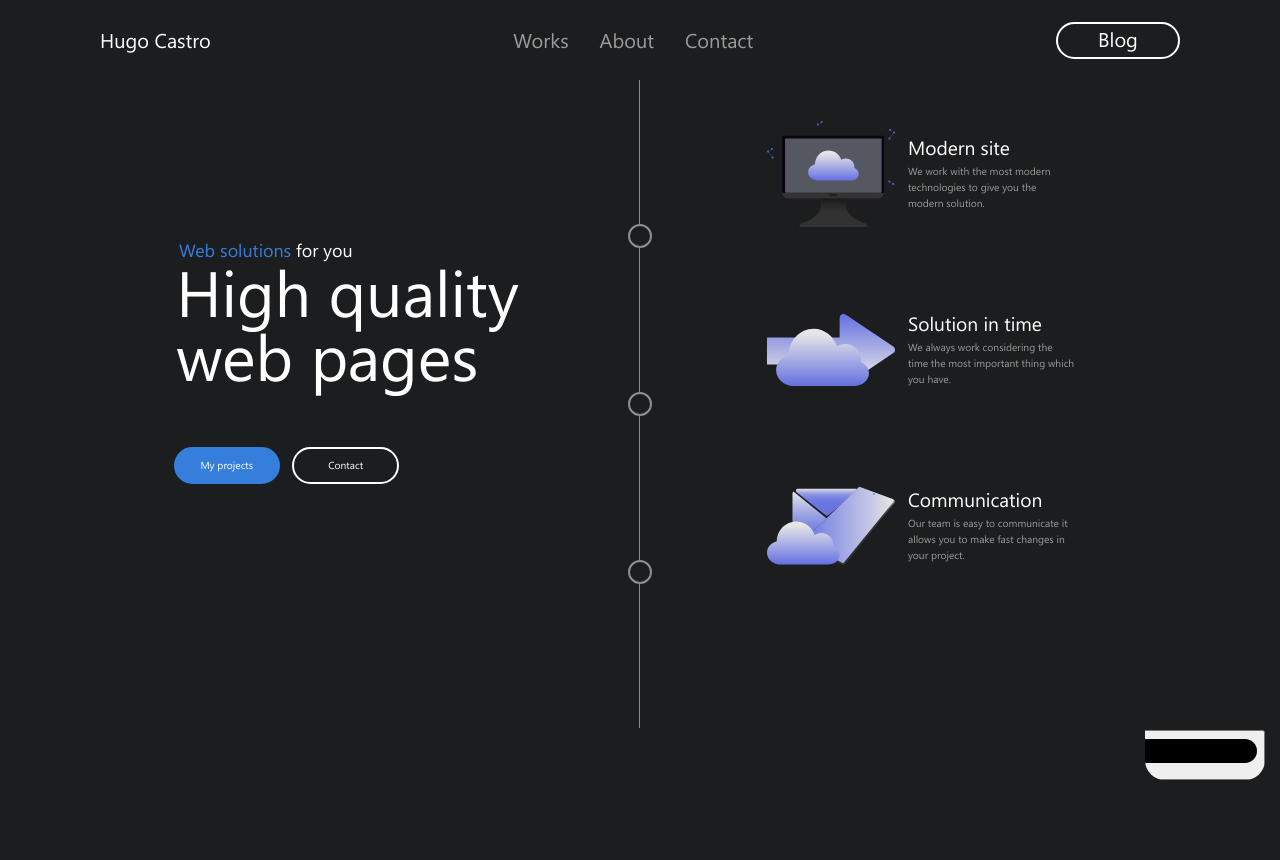
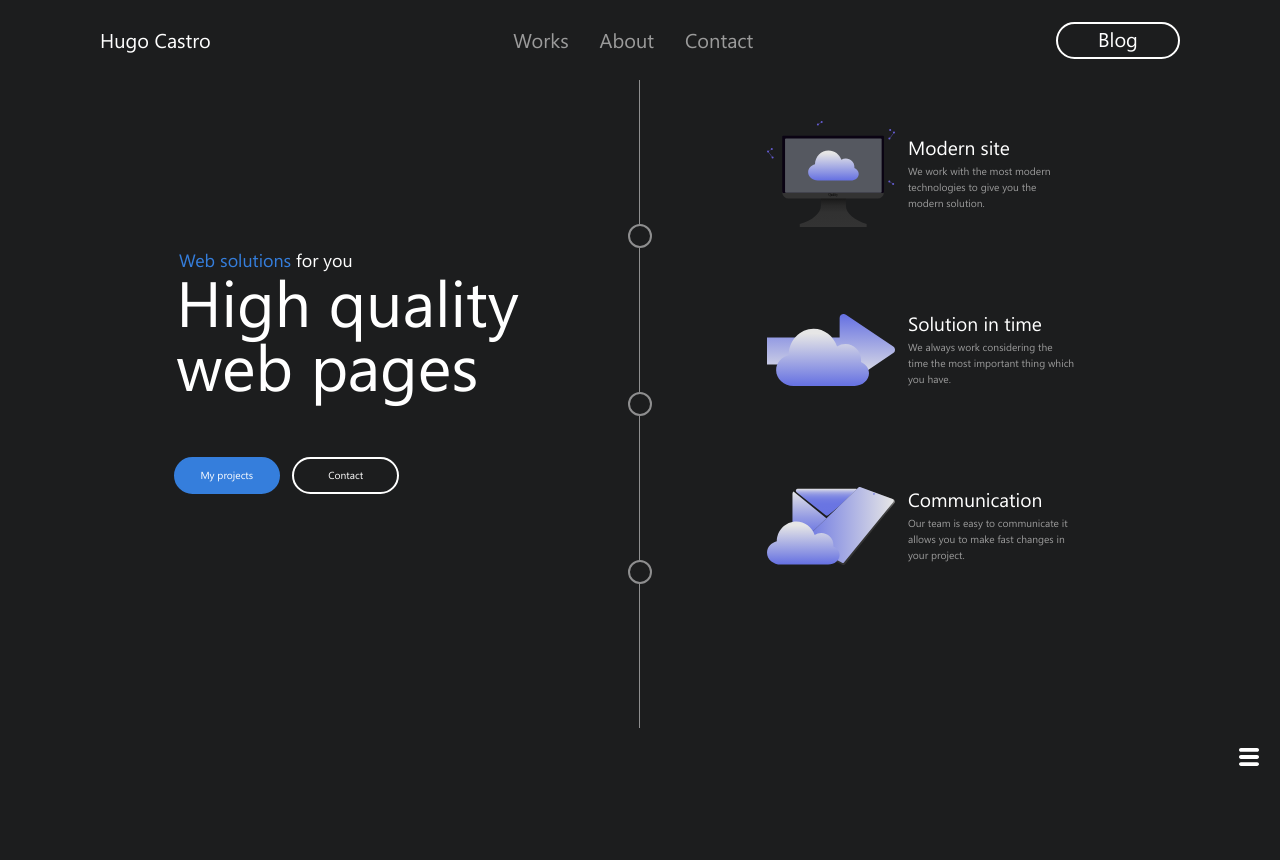
Before and after one commit to HugoCastroBR/HugoCastroBr.github.io, a plain HTML site: page index.html in a window 1280 px wide. Drawn offline with Linux system fonts and the light colour scheme.

Commit message:
menu start css fix 2

```diff
--- a/static/css/home/index.css
+++ b/static/css/home/index.css
@@ -159,7 +159,7 @@ h1, h2, h3, h4, h5, h6, span, a, button, p {
   -webkit-box-align: center;
       -ms-flex-align: center;
           align-items: center;
-  margin-top: -40px;
+  margin-top: -30px;
 }
 
 .intro__main_separator {
@@ -392,7 +392,19 @@ h1, h2, h3, h4, h5, h6, span, a, button, p {
   background-color: transparent;
 }
 
+.noDisplay {
+  display: none;
+}
+
 .home_main__menu_btn {
   height: 50px;
+  border: none;
+  background-color: transparent;
+}
+
+.home_main__menu_btn img {
+  height: 20px;
+  -webkit-filter: invert(100);
+          filter: invert(100);
 }
 /*# sourceMappingURL=index.css.map */
```
Also changed, not shown: 1 other file.
